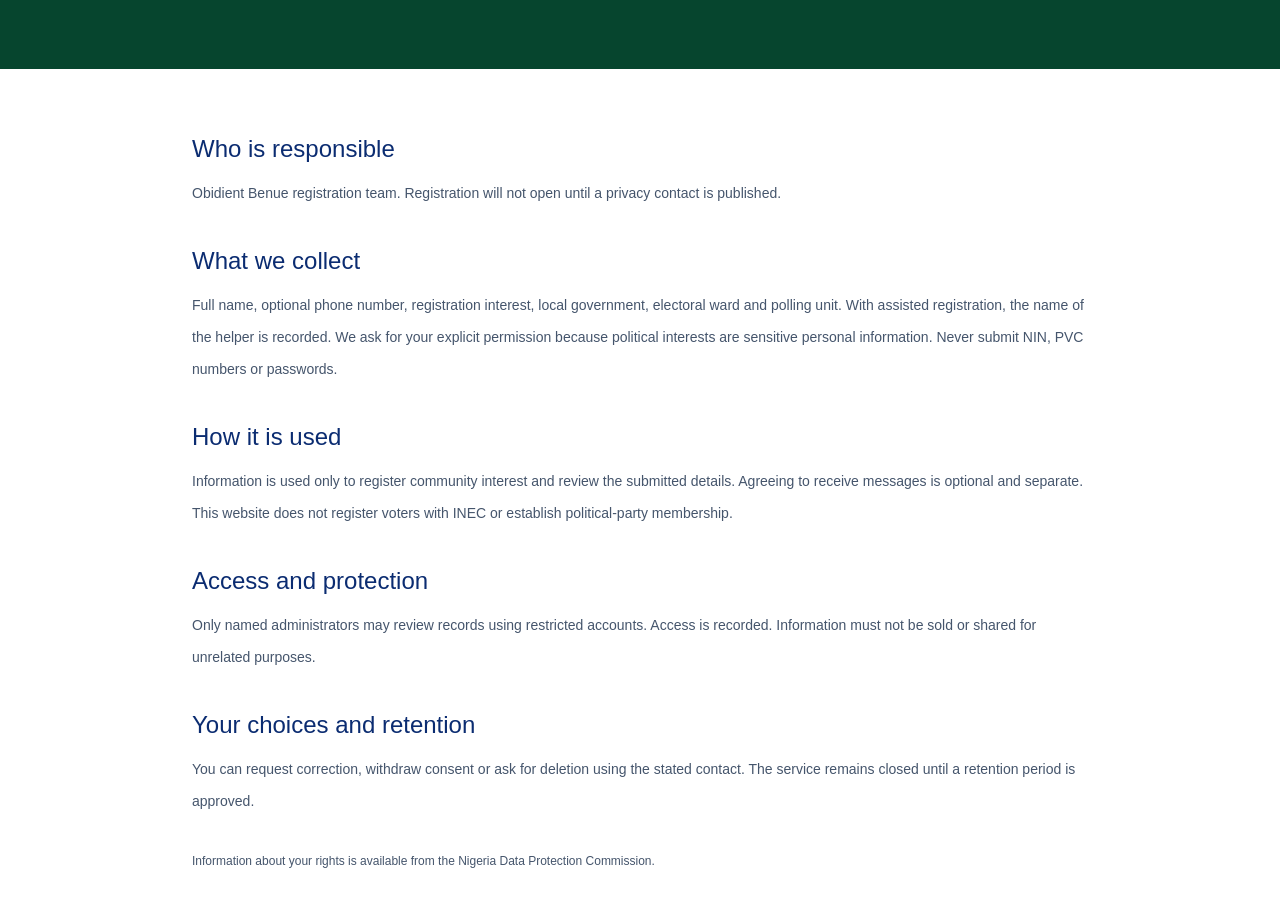
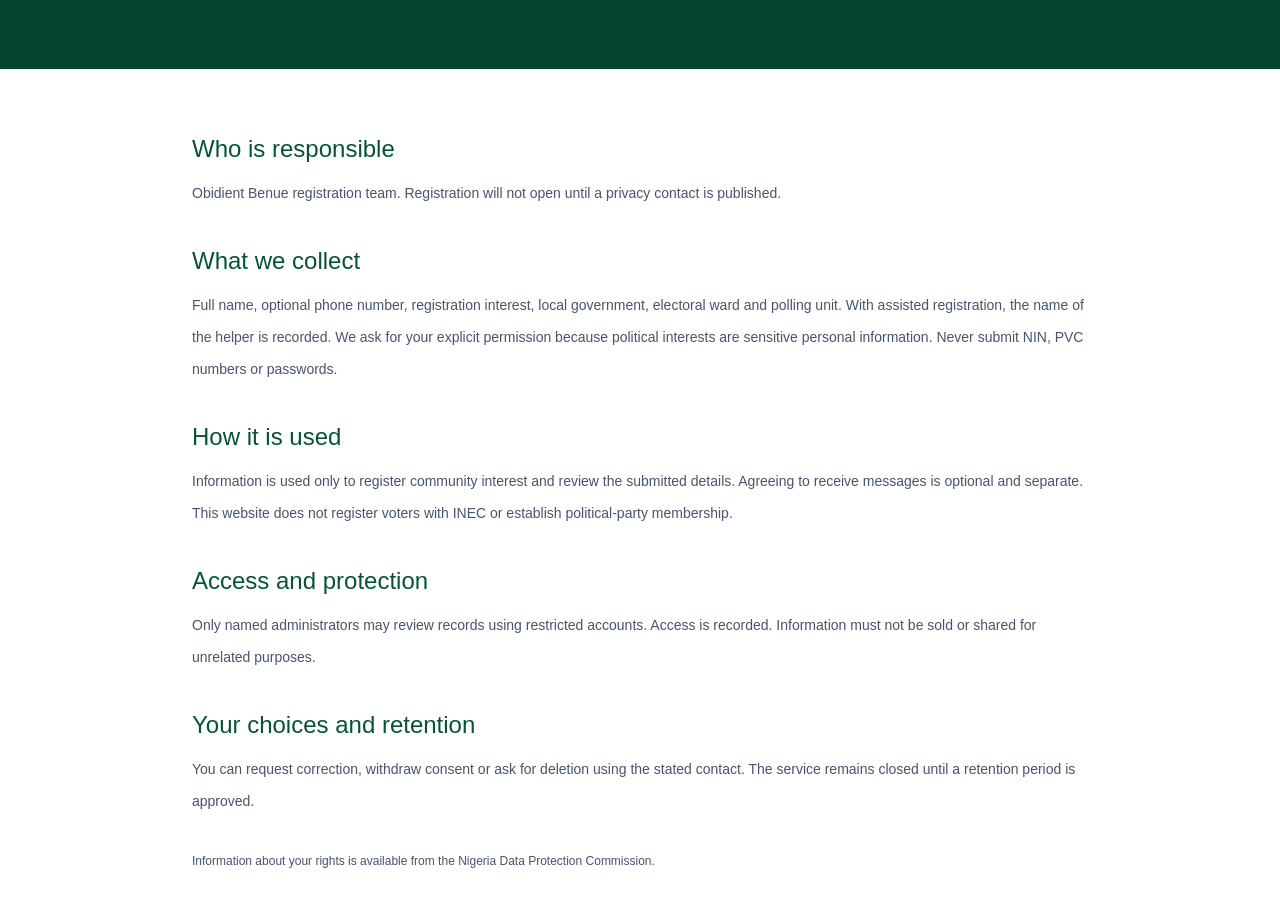
Before and after one commit to octalve-core/obidientbenue, a Next.js app: page /privacy in a window 1280 px wide. Shown: the part 580-1486 px from the top of the page. Built offline with nearby package versions, Linux system fonts and the light colour scheme.

Commit message:
Apply Obidient green and red to information and admin pages

```diff
--- a/app/privacy/page.tsx
+++ b/app/privacy/page.tsx
@@ -8,10 +8,10 @@ export default function Privacy(){
  const retention=Number(process.env.PRIVACY_RETENTION_DAYS);
  return <main id="main-content"><PageIntro eyebrow="Privacy & personal information" title="Your information deserves care." description="How the registration team uses and protects your information."/>
  <article className="container-shell max-w-4xl space-y-9 py-16 text-sm leading-8 text-slate-600">
- <section><h2 className="text-2xl font-medium text-[#0b2c71]">Who is responsible</h2><p className="mt-3">{controller}. {email?<>For questions, corrections and deletion requests, email <a href={'mailto:'+email} className="text-blue-700 underline">{email}</a>.</>:<>Registration will not open until a privacy contact is published.</>}</p></section>
- <section><h2 className="text-2xl font-medium text-[#0b2c71]">What we collect</h2><p className="mt-3">Full name, optional phone number, registration interest, local government, electoral ward and polling unit. With assisted registration, the name of the helper is recorded. We ask for your explicit permission because political interests are sensitive personal information. Never submit NIN, PVC numbers or passwords.</p></section>
- <section><h2 className="text-2xl font-medium text-[#0b2c71]">How it is used</h2><p className="mt-3">Information is used only to register community interest and review the submitted details. Agreeing to receive messages is optional and separate. This website does not register voters with INEC or establish political-party membership.</p></section>
- <section><h2 className="text-2xl font-medium text-[#0b2c71]">Access and protection</h2><p className="mt-3">Only named administrators may review records using restricted accounts. Access is recorded. Information must not be sold or shared for unrelated purposes.</p></section>
- <section><h2 className="text-2xl font-medium text-[#0b2c71]">Your choices and retention</h2><p className="mt-3">You can request correction, withdraw consent or ask for deletion using the stated contact. {Number.isInteger(retention)&&retention>=30&&retention<=730?'The approved maximum retention is '+retention+' days, subject to applicable legal obligations.':'The service remains closed until a retention period is approved.'}</p></section>
- <p className="text-xs">Information about your rights is available from the <a href="https://ndpc.gov.ng/" className="text-blue-700 underline" target="_blank" rel="noopener noreferrer">Nigeria Data Protection Commission</a>.</p></article></main>;
+ <section><h2 className="text-2xl font-medium text-[#075336]">Who is responsible</h2><p className="mt-3">{controller}. {email?<>For questions, corrections and deletion requests, email <a href={'mailto:'+email} className="text-[#067243] underline">{email}</a>.</>:<>Registration will not open until a privacy contact is published.</>}</p></section>
+ <section><h2 className="text-2xl font-medium text-[#075336]">What we collect</h2><p className="mt-3">Full name, optional phone number, registration interest, local government, electoral ward and polling unit. With assisted registration, the name of the helper is recorded. We ask for your explicit permission because political interests are sensitive personal information. Never submit NIN, PVC numbers or passwords.</p></section>
+ <section><h2 className="text-2xl font-medium text-[#075336]">How it is used</h2><p className="mt-3">Information is used only to register community interest and review the submitted details. Agreeing to receive messages is optional and separate. This website does not register voters with INEC or establish political-party membership.</p></section>
+ <section><h2 className="text-2xl font-medium text-[#075336]">Access and protection</h2><p className="mt-3">Only named administrators may review records using restricted accounts. Access is recorded. Information must not be sold or shared for unrelated purposes.</p></section>
+ <section><h2 className="text-2xl font-medium text-[#075336]">Your choices and retention</h2><p className="mt-3">You can request correction, withdraw consent or ask for deletion using the stated contact. {Number.isInteger(retention)&&retention>=30&&retention<=730?'The approved maximum retention is '+retention+' days, subject to applicable legal obligations.':'The service remains closed until a retention period is approved.'}</p></section>
+ <p className="text-xs">Information about your rights is available from the <a href="https://ndpc.gov.ng/" className="text-[#067243] underline" target="_blank" rel="noopener noreferrer">Nigeria Data Protection Commission</a>.</p></article></main>;
 }
```
